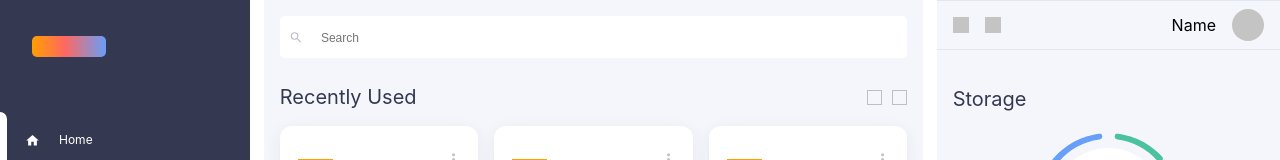
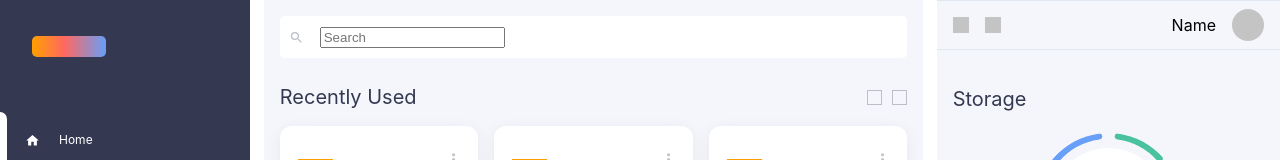
Before and after one commit to marceloev123/Css-Nerdery-Challenge-Layout, a React (Create React App) app: page / in a window 1280 px wide. Shown: the top 160 px of the page. Built offline with nearby package versions, Linux system fonts and the light colour scheme.

Commit message:
refactor: Info.tsx inline style changed to css file

```diff
--- a/src/components/Info/Info.css
+++ b/src/components/Info/Info.css
@@ -28,11 +28,22 @@
   gap: 16px;
 }
 
+.search-bar-input {
+  color: #bcbeca;
+  font-weight: 400;
+  font-size: 12px;
+  margin-top: auto;
+  margin-bottom: auto;
+  border: none;
+  width: 100%;
+  height: 100%;
+}
+
 .display-recent {
   background-color: #f5f6fc;
   margin: 0 auto;
   width: 96%;
-  height:100%;
+  height: 100%;
   display: flex;
   flex-direction: column;
   justify-content: space-between;
@@ -69,7 +80,7 @@
   }
 }
 @media only screen and (min-width: 768px) {
-  .display-recent{
+  .display-recent {
     height: 100%;
   }
   .search-bar {
@@ -88,14 +99,14 @@
 }
 
 @media only screen and (min-width: 1024px) {
-  .display-recent{
+  .display-recent {
     max-height: 100vh;
   }
   .search-bar {
     display: flex;
     flex-basis: 100%;
     margin-left: 16px;
-    margin-right: 16px;;
+    margin-right: 16px;
     background-color: white;
     height: 24px;
     padding: 9px;
--- a/src/components/Info/Info.tsx
+++ b/src/components/Info/Info.tsx
@@ -1,21 +1,16 @@
 import React from "react";
 import "./Info.css";
+import "../../pages/Home/Home.css";
 import { RecentFiles } from "./RecentFiles/RecentFiles";
 import { RecentlyUsed } from "./RecentlyUsed/RecentlyUsed";
 import { SharedWithMe } from "./SharedWithMe/SharedWithMe";
 import { MdSearch } from "react-icons/md";
 
-
-type InfoProps = {
-  className: string;
-};
-
-export const Info = ({ className }: InfoProps) => {
+export const Info = () => {
   return (
-    <div className={`display-content ${className}`}>
+    <div className="display-content display-col">
       <div className="display-recent">
         <div className="search-wrapper">
-
           <div className="search-bar">
             <MdSearch
               style={{
@@ -24,19 +19,7 @@ export const Info = ({ className }: InfoProps) => {
                 color: " #BCBECA",
               }}
             />
-            <input
-              style={{
-                color: "#BCBECA",
-                fontWeight: 400,
-                fontSize: "12px",
-                marginTop: "auto",
-                marginBottom: "auto",
-                border: "none",
-                width: "100%",
-                height: "100%",
-              }}
-              placeholder="Search"
-            ></input>
+            <input className=".search-bar-input" placeholder="Search"></input>
           </div>
         </div>
         <RecentlyUsed />
--- a/src/pages/Home/Home.tsx
+++ b/src/pages/Home/Home.tsx
@@ -5,7 +5,7 @@ import "./Home.css";
 export const Home = () => {
   return (
     <div className="wrapper">
-      <Info className="display-col" />
+      <Info />
       <Dashboard />
     </div>
   );
```
